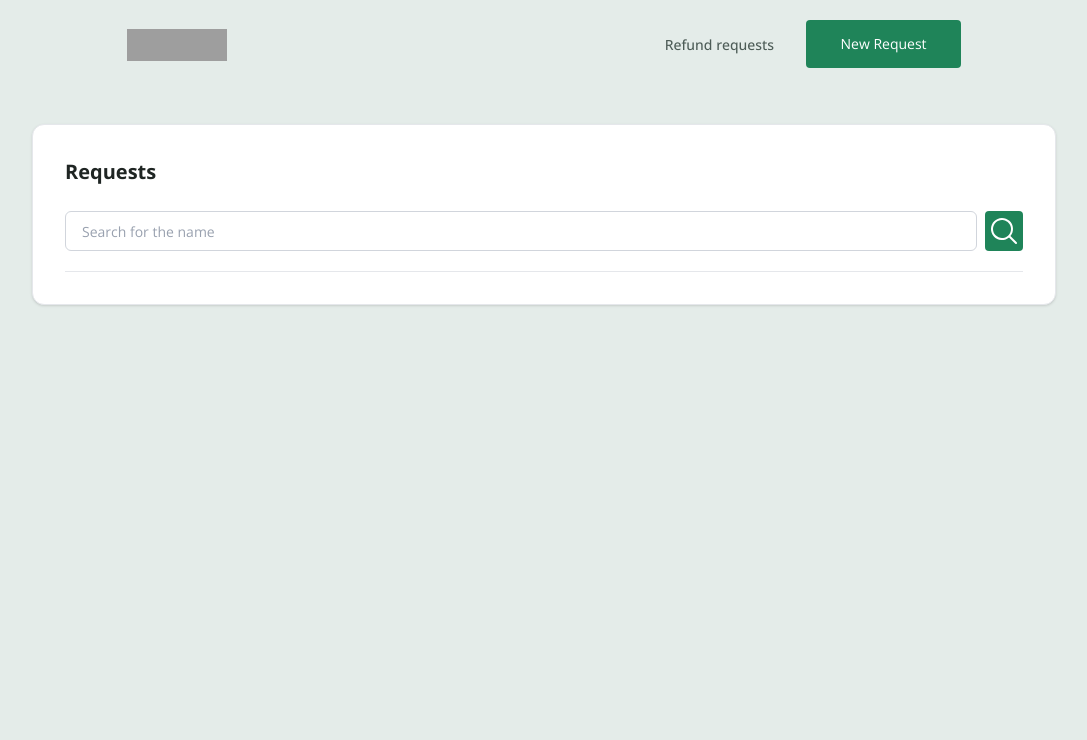
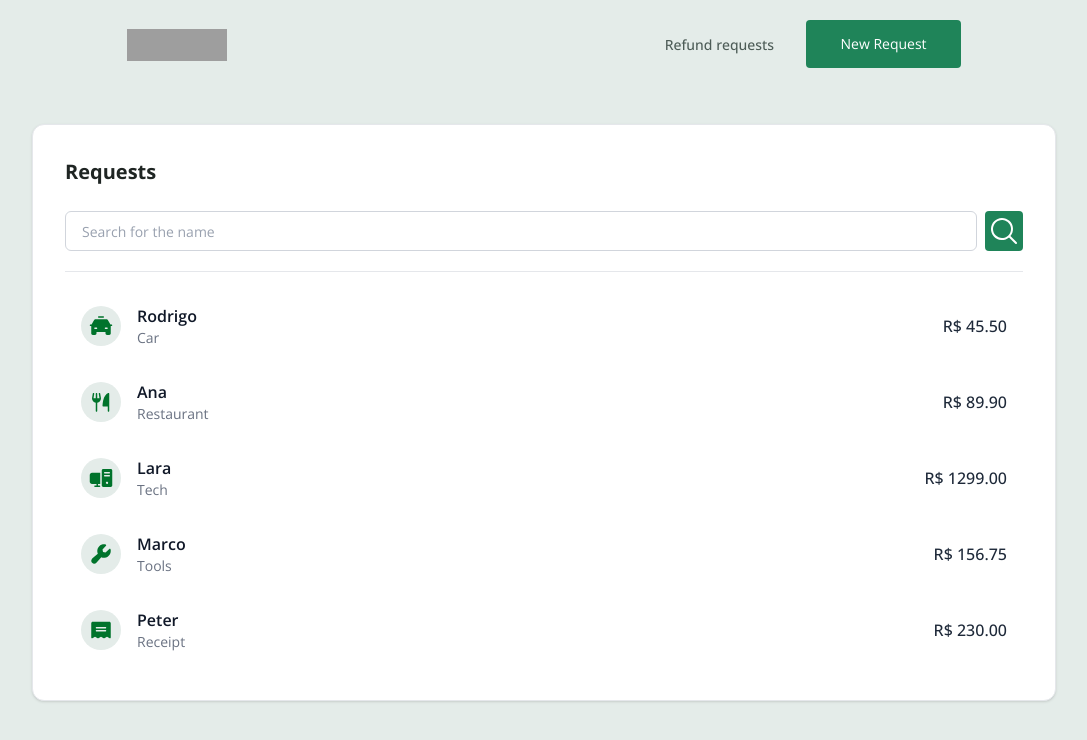
Before and after one commit to jotadagostin/refund-3.0, a React (Vite) app in the folder refund/: page / in a window 1280 px wide. Shown: the top 740 px of the page, without its empty margins (96-1183 px from the left). Built offline with nearby package versions, Linux system fonts and the light colour scheme; grey boxes are pictures that could not be loaded.

Commit message:
setting item list

```diff
--- /dev/null
+++ b/refund/src/components/refund-item.tsx
@@ -0,0 +1,52 @@
+interface RefundItemProps {
+  item: {
+    id: string;
+    name: string;
+    category: string;
+    amount: number;
+    icon?: string;
+  };
+}
+
+const categoryIcons: Record<string, string> = {
+  car: new URL("../assets/icons/car.svg", import.meta.url).href,
+  restaurant: new URL("../assets/icons/forkKnife.svg", import.meta.url).href,
+  tech: new URL("../assets/icons/desktop.svg", import.meta.url).href,
+  tools: new URL("../assets/icons/wrench.svg", import.meta.url).href,
+  receipt: new URL("../assets/icons/receipt.svg", import.meta.url).href,
+  other: new URL("../assets/icons/bad.svg", import.meta.url).href,
+};
+
+export function RefundItem({ item }: RefundItemProps) {
+  const iconUrl = categoryIcons[item.category] || categoryIcons.other;
+
+  return (
+    <div className="flex items-center justify-between py-4 px-4 hover:bg-gray-50 rounded-lg transition-colors">
+      {/* LADO ESQUERDO */}
+      <div className="flex items-center gap-4 flex-1">
+        {/* Ícone */}
+        <div
+          className="w-10 h-10 rounded-full flex items-center justify-center shrink-0"
+          style={{ backgroundColor: "var(--gray-400)" }}
+        >
+          <img
+            src={iconUrl}
+            alt={item.category}
+            className="w-6 h-6 icon-refund"
+          />
+        </div>
+
+        {/* Nome + Categoria */}
+        <div className="flex-1">
+          <p className="font-semibold text-gray-900">{item.name}</p>
+          <p className="text-sm text-gray-500 capitalize">{item.category}</p>
+        </div>
+      </div>
+
+      {/* VALOR */}
+      <div className="font-medium text-gray-800 whitespace-nowrap ml-4">
+        R$ {item.amount.toFixed(2)}
+      </div>
+    </div>
+  );
+}
--- /dev/null
+++ b/refund/src/components/refund-list.tsx
@@ -0,0 +1,58 @@
+import { RefundItem } from "./refund-item";
+
+interface Refund {
+  id: string;
+  name: string;
+  category: string;
+  amount: number;
+  icon?: string;
+}
+
+interface RefundListProps {
+  data?: Refund[];
+}
+
+const defaultData: Refund[] = [
+  {
+    id: "1",
+    name: "Rodrigo",
+    category: "car",
+    amount: 45.5,
+  },
+  {
+    id: "2",
+    name: "Ana",
+    category: "restaurant",
+    amount: 89.9,
+  },
+  {
+    id: "3",
+    name: "Lara",
+    category: "tech",
+    amount: 1299.0,
+  },
+  {
+    id: "4",
+    name: "Marco",
+    category: "tools",
+    amount: 156.75,
+  },
+  {
+    id: "5",
+    name: "Peter",
+    category: "receipt",
+    amount: 230.0,
+  },
+];
+
+export function RefundItems({ data = defaultData }: RefundListProps) {
+  return (
+    <div className="bg-white rounded-xl  mt-4 overflow-hidden">
+      <div className="">
+        {data.map((item) => (
+          <RefundItem key={item.id} item={item} />
+        ))}
+      </div>
+    </div>
+  );
+}
--- a/refund/src/index.css
+++ b/refund/src/index.css
@@ -22,3 +22,8 @@ body {
   background-color: var(--green-100);
   color: var(--white);
 }
+
+.icon-refund {
+  filter: invert(30%) sepia(50%) saturate(1200%) hue-rotate(100deg)
+    brightness(95%);
+}
--- a/refund/src/pages/refundList.tsx
+++ b/refund/src/pages/refundList.tsx
@@ -1,6 +1,7 @@
 import { ButtonSearch } from "../components/buttonSearch";
 import { Input } from "../components/input";
 import MainHeader from "../components/main-header";
+import { RefundItems } from "../components/refund-list";
 
 export default function RefundList() {
   return (
@@ -21,6 +22,7 @@ export default function RefundList() {
               />
               <ButtonSearch size="sm" />
             </div>
+            <RefundItems />
           </div>
         </div>
       </section>
```
